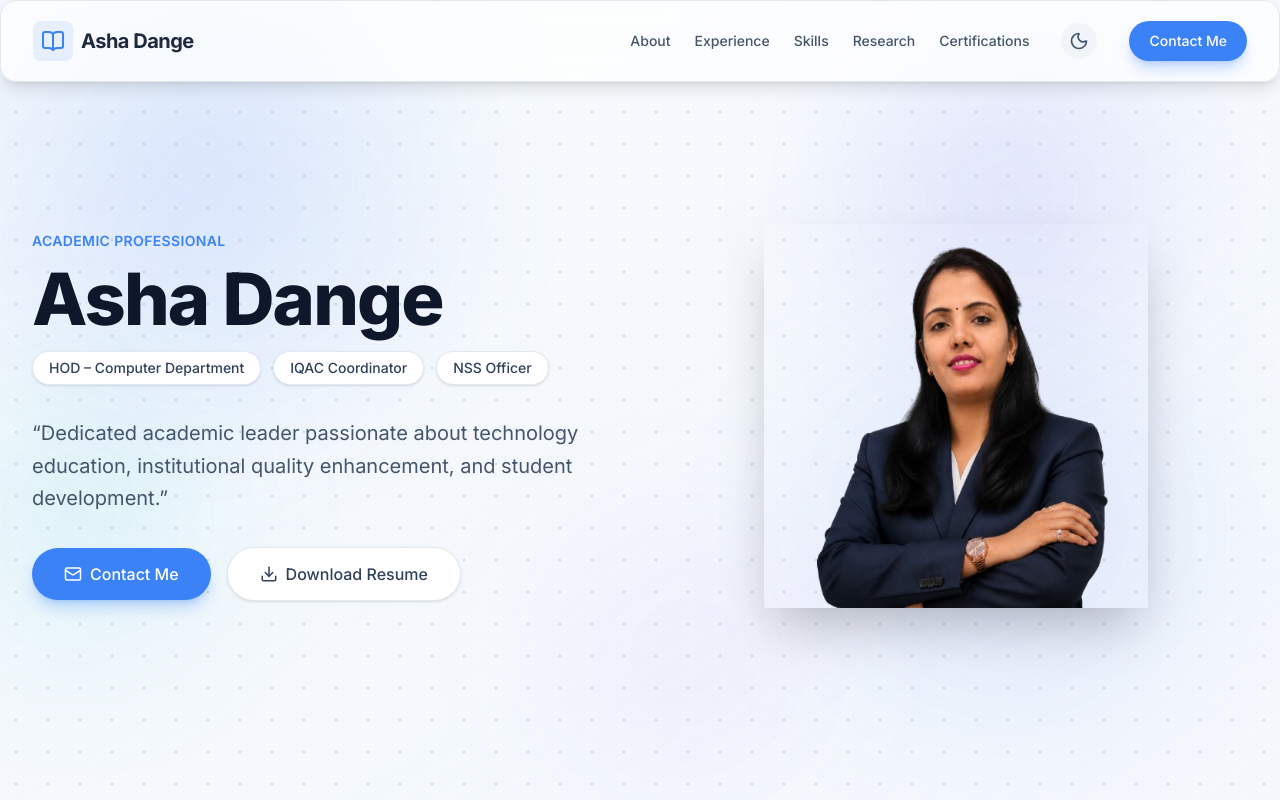
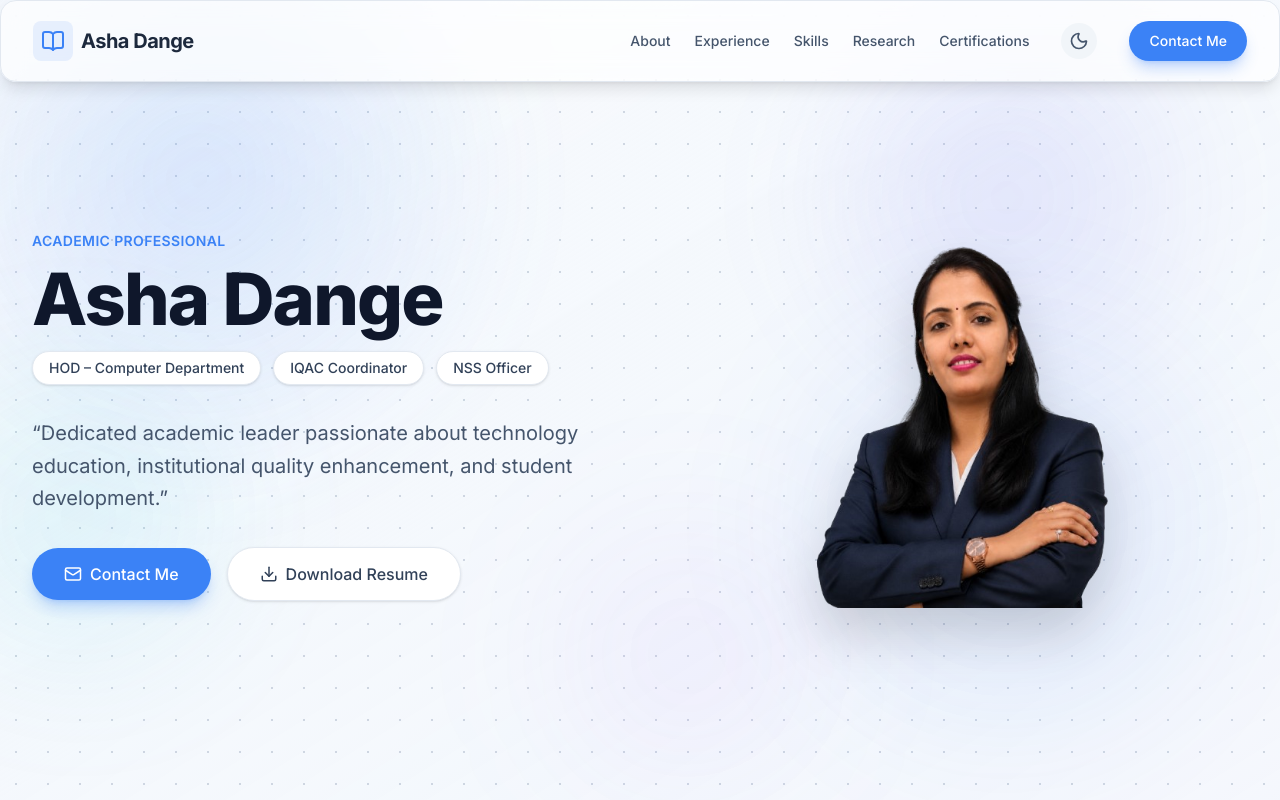
Before and after one commit to balaji3245/Asha-Dange-portfolio, a React (Vite) app: page / in a window 1280 px wide. Shown: the top 800 px of the page. Built offline with nearby package versions, Linux system fonts and the light colour scheme.

Commit message:
fix: remove photo container box so transparent PNG blends with background

```diff
--- a/src/components/sections/Hero.jsx
+++ b/src/components/sections/Hero.jsx
@@ -70,13 +70,11 @@ export default function Hero() {
             transition={{ duration: 0.8 }}
             className="flex-1 flex justify-center"
           >
-            <div className="w-72 h-72 md:w-96 md:h-96 overflow-hidden shadow-2xl">
-                <img
+            <img
                   src="/avatar.png"
                   alt={name}
-                  className="w-full h-full object-cover object-top"
+                  className="w-72 md:w-96 object-contain object-top drop-shadow-2xl"
                 />
-              </div>
           </motion.div>
 
         </div>
```
